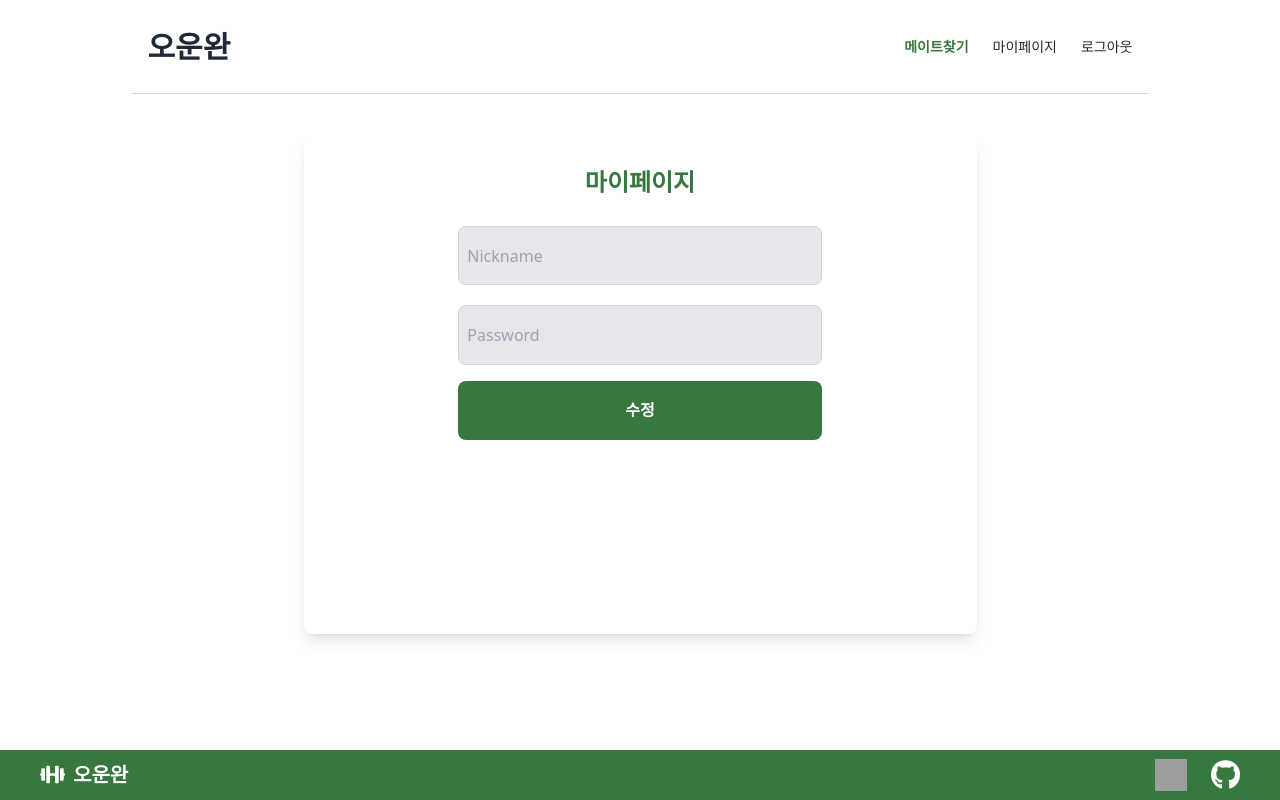
After one commit to craftonjungle8/workoutchillguy-BE-, a Flask app: template templates/mypage/mypage.html in a window 1280 px wide. The commit adds this page. Run offline with Flask 3, Linux system fonts and the light colour scheme; the template is opened without the code that fills it, so the values that code supplies are empty; some libraries are stand-ins or nearby versions; grey boxes are pictures that could not be loaded.

Commit message:
[ADD]mypage.html

```diff
--- /dev/null
+++ b/templates/mypage/mypage.html
@@ -0,0 +1,85 @@
+<!DOCTYPE html>
+<html lang="ko">
+<head>
+  <meta charset="UTF-8">
+  <meta name="viewport" content="width=device-width, initial-scale=1.0">
+  <title>마이페이지</title>
+  <!-- Tailwind CSS CDN -->
+  <script src="https://cdn.tailwindcss.com"></script>
+  <!-- FontAwesome CSS CDN -->
+  <link href="https://cdnjs.cloudflare.com/ajax/libs/font-awesome/6.0.0-beta3/css/all.min.css" rel="stylesheet">
+</head>
+<body class="bg-white flex flex-col items-center min-h-screen">
+
+  <!-- 상단 오운완 박스 -->
+  <div class="w-[1017px] h-[94px] bg-white p-4 flex justify-between items-center border-b border-gray-300">
+    <div class="text-3xl font-bold text-gray-800">오운완</div>
+    <div class="flex space-x-6 text-sm text-gray-800">
+      <a href="/mate-search" class="text-[#38773E] hover:text-[#2E5F31] font-semibold">메이트찾기</a>
+      <a href="/mypage" class="text-gray-800 hover:text-[#38773E]">마이페이지</a>
+      <a href="/logout" class="text-gray-800 hover:text-[#38773E]">로그아웃</a>
+    </div>
+  </div>
+
+  <!-- 마이페이지 박스 -->
+  <div class="bg-white p-8 rounded-lg shadow-lg w-[673px] h-[500px] mt-10 flex flex-col items-center">
+    <h2 class="text-2xl font-bold text-center mb-6 text-[#38773E]">마이페이지</h2>
+
+    <form id="mypageForm" class="w-full flex flex-col items-center">
+      <!-- 닉네임 입력란 -->
+      <div class="mb-4">
+        <input type="text" id="nickname" name="nickname" class="w-[363.34px] h-[59.31px] p-2 border border-gray-300 bg-gray-200 rounded-lg mt-1 text-left" placeholder="Nickname" required>
+      </div>
+      <!-- 비밀번호 입력란 -->
+      <div class="mb-4">
+        <input type="password" id="password" name="password" class="w-[363.34px] h-[59.31px] p-2 border border-gray-300 bg-gray-200 rounded-lg mt-1 text-left" placeholder="Password" required>
+      </div>
+      <!-- 수정 버튼 -->
+      <button type="submit" class="w-[363.34px] h-[59.31px] py-2 text-white font-semibold rounded-lg hover:bg-opacity-80 transition duration-200 text-center" style="background-color: #38773E;">수정</button>
+    </form>
+  </div>
+
+  <!-- 최하단 고정 박스 -->
+  <div class="w-full h-[50px] bg-[#38773E] flex justify-between items-center px-10 fixed bottom-0 left-0">
+    <!-- 오운완 아이콘 -->
+    <div class="text-white text-xl font-bold flex items-center space-x-2">
+      <i class="fas fa-dumbbell"></i> <!-- 오운완 아이콘 -->
+      <span>오운완</span>
+    </div>
+
+    <!-- 우측 노션과 깃허브 아이콘 -->
+    <div class="flex items-center space-x-6">
+      <!-- 노션 아이콘 -->
+      <div class="relative">
+        <img src="https://upload.wikimedia.org/wikipedia/commons/a/a1/Notion_logo.svg" alt="Notion" class="w-8 h-8 cursor-pointer" id="notionIcon">
+        <div id="notionDropdown" class="absolute right-0 hidden bg-white text-black p-2 mt-2 rounded-lg shadow-lg">
+          <a href="https://www.notion.so" class="block px-4 py-2">Notion</a>
+        </div>
+      </div>
+
+      <!-- 깃허브 아이콘 -->
+      <div class="relative">
+        <i class="fab fa-github text-white text-3xl cursor-pointer" id="githubIcon"></i>
+        <div id="githubDropdown" class="absolute right-0 hidden bg-white text-black p-2 mt-2 rounded-lg shadow-lg">
+          <a href="https://github.com" class="block px-4 py-2">GitHub</a>
+        </div>
+      </div>
+    </div>
+  </div>
+
+  <script>
+    // 노션 아이콘 클릭 시 드롭다운 보이기
+    document.getElementById("notionIcon").addEventListener("click", function() {
+      const dropdown = document.getElementById("notionDropdown");
+      dropdown.classList.toggle("hidden");
+    });
+
+    // 깃허브 아이콘 클릭 시 드롭다운 보이기
+    document.getElementById("githubIcon").addEventListener("click", function() {
+      const dropdown = document.getElementById("githubDropdown");
+      dropdown.classList.toggle("hidden");
+    });
+  </script>
+
+</body>
+</html>
```
Also changed, not shown: templates/login/login.html (+38 -0 lines), templates/signup/signup.html (+28 -11 lines).
